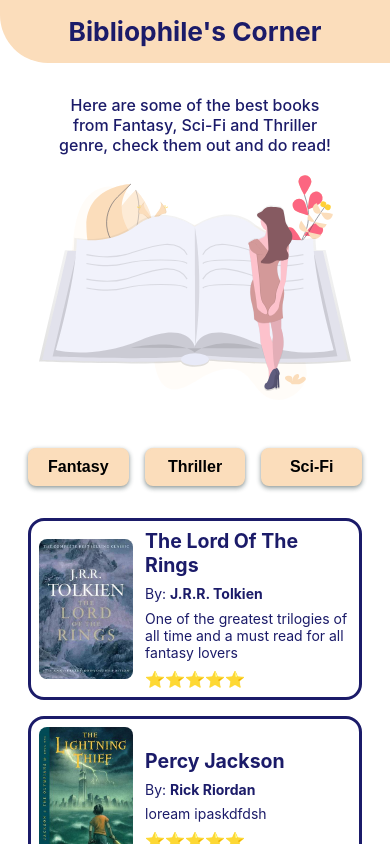
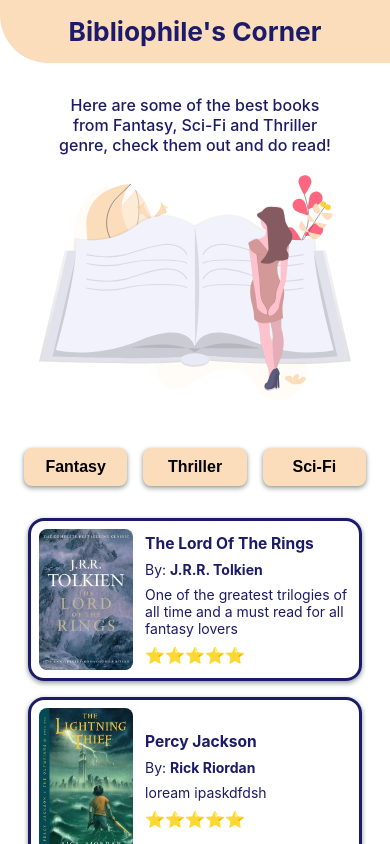
Before and after one commit to shraddha-1402/Bibliophile-Corner, a React (Create React App) app: page / in a window 390 px wide. Shown: the top 844 px of the page. Built offline with nearby package versions, Linux system fonts and the light colour scheme.

Commit message:
fixed card css

```diff
--- a/src/App.css
+++ b/src/App.css
@@ -87,12 +87,21 @@
 
 .card{
   border-radius: 1rem;
-  width: 80vmin;
+  width: 65vmin;
   border: 3px solid var(--primary-color);
-  margin-bottom: 1rem;
+  margin: 0 0.75rem 1rem 0.75rem;
   padding: 0.5rem;
   display: flex;
   justify-content: space-between;
+  box-shadow: rgba(14, 38, 37, 0.12) 0px 1px 2px 0px,
+  rgba(14, 38, 37, 0.32) 0px 2px 4px 1px;
+}
+
+@media(max-width: 600px){
+  .card{
+    margin: 0 0.25rem 1rem 0.25rem;
+    width: 80vmin;
+  }
 }
 
 .card-image-container{
@@ -115,7 +124,7 @@
 
 .card-title{
   margin: 0;
-  font-size: 5vmin;
+  font-size: 4vmin;
 }
 
 .card-paragraph, .card-rating{
```
